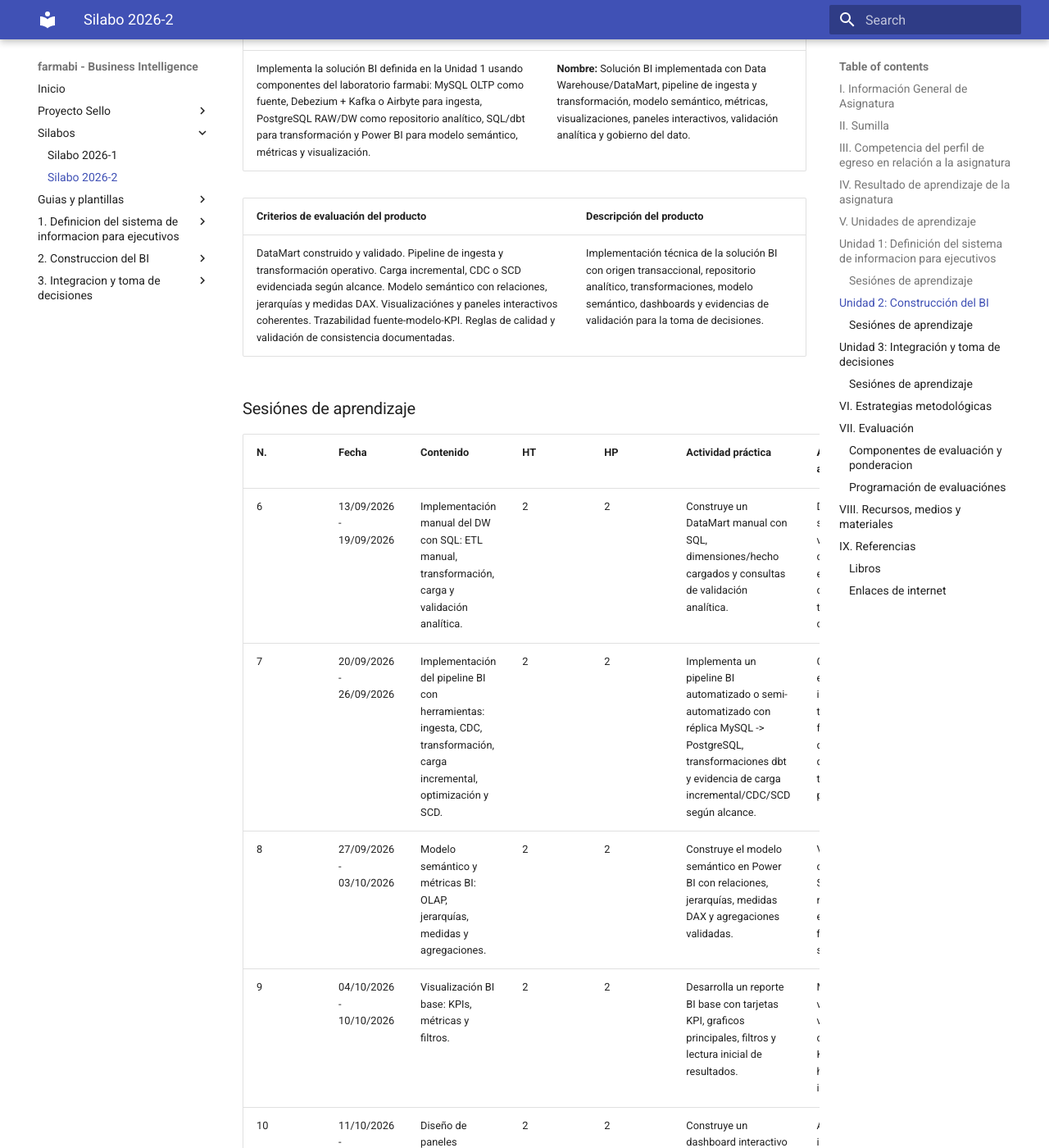
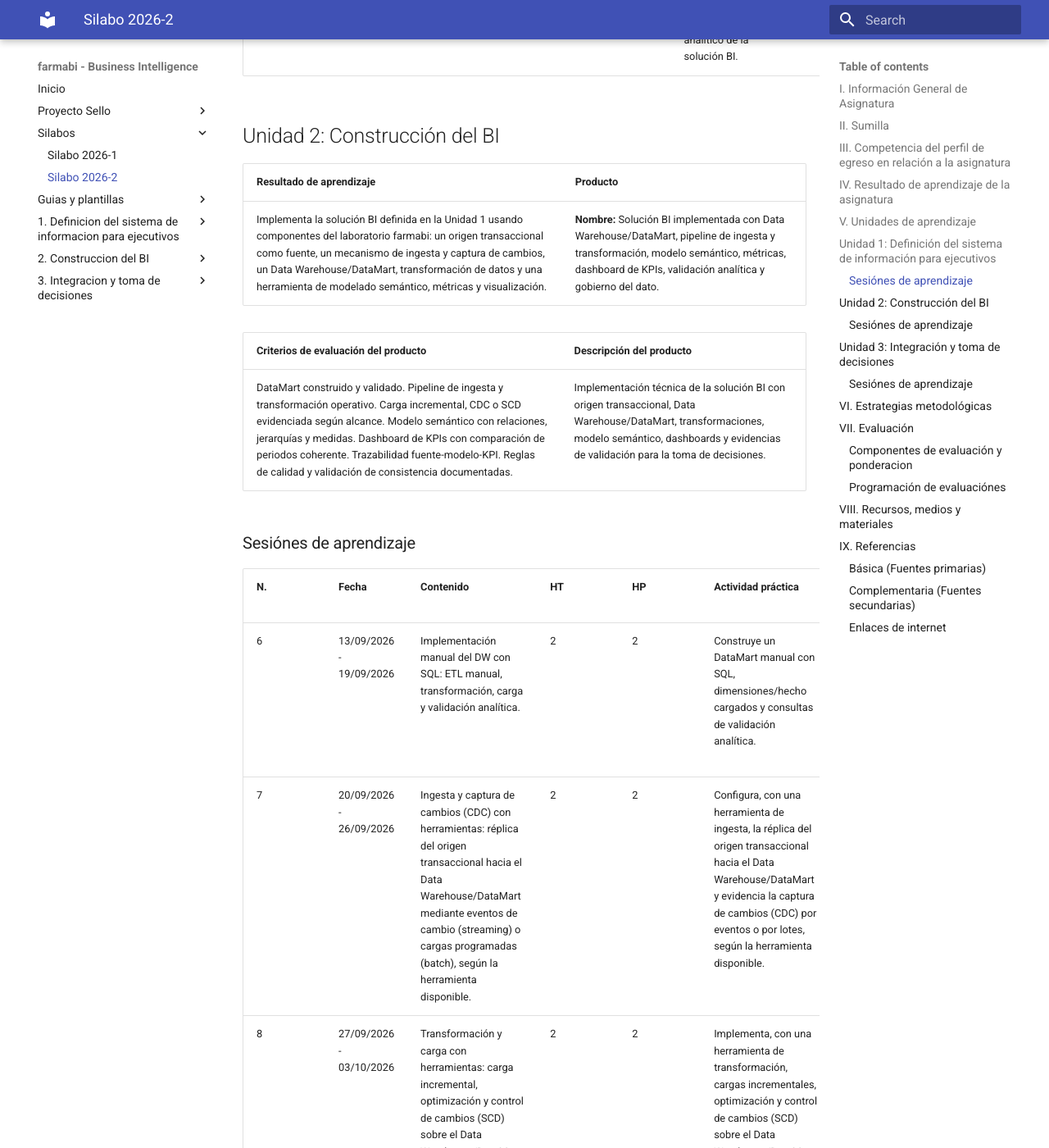
Before and after one commit to 261bi/farmabi, an MkDocs documentation site: the page built from docs/silabo_bi_2026_2.md, in a window 1280 px wide and 1400 px high, scrolled down 4078 px. Shown: the whole window at 82% size. Built offline with MkDocs 1.6.1 and Material for MkDocs 9.7.7, drawn with Linux system fonts in a browser that asks for light colours; some of the changed text lies outside the part shown.

Commit message:
first commit

```diff
--- a/docs/silabo_bi_2026_2.md
+++ b/docs/silabo_bi_2026_2.md
@@ -33,12 +33,12 @@ La asignatura de Inteligencia de Negocios es de carácter teórico-práctico, pe
 
 | Resultado de aprendizaje | Producto Académico |
 |---|---|
-| Analiza un problema de negocio, define requerimientos analíticos y KPIs, modela dimensionalmente una solución BI, implementa un Data Warehouse/DataMart, construye un pipeline de ingesta y transformación, desarrolla un modelo semántico y presenta dashboards interactivos en Power BI, incorporando trazabilidad, validación con negocio, gobierno del dato y sustentación técnica. | **Nombre:** Solución BI end-to-end para toma de decisiones, con origen transaccional, Data Warehouse/DataMart, pipeline de ingesta y transformación, modelo semántico, dashboard interactivo, validación de KPIs, trazabilidad y sustentación técnica. |
-|  | **Descripción:** Solución de Inteligencia de Negocios implementada sobre un flujo reproducible de datos que integra MySQL OLTP, ingesta Debezium/Kafka o Airbyte, PostgreSQL RAW/DW, transformaciones SQL/dbt y consumo analítico en Power BI. La solución evidencia consistencia de datos, trazabilidad fuente-modelo-KPI, validación de resultados, gobierno del dato y una demo end-to-end defendida técnicamente. |
+| Analiza un problema de negocio, define requerimientos analíticos y KPIs, modela dimensionalmente una solución BI, implementa un Data Warehouse/DataMart, construye un pipeline de ingesta y transformación, desarrolla un modelo semántico y presenta dashboards interactivos, incorporando trazabilidad, validación con negocio, gobierno del dato y sustentación técnica. | **Nombre:** Solución BI end-to-end para toma de decisiones, con origen transaccional, Data Warehouse/DataMart, pipeline de ingesta y transformación, modelo semántico, dashboard interactivo, validación de KPIs, trazabilidad y sustentación técnica. |
+|  | **Descripción:** Solución de Inteligencia de Negocios implementada sobre un flujo reproducible de datos que integra un origen transaccional, un mecanismo de ingesta y captura de cambios, un Data Warehouse/DataMart, transformaciones de datos y consumo analítico mediante una herramienta de visualización. La solución evidencia consistencia de datos, trazabilidad fuente-modelo-KPI, validación de resultados, gobierno del dato y una demo end-to-end defendida técnicamente. |
 
 ## V. Unidades de aprendizaje
 
-## Unidad 1: Definición del sistema de informacion para ejecutivos
+## Unidad 1: Definición del sistema de información para ejecutivos
 
 | Resultado de aprendizaje | Producto |
 |---|---|
@@ -52,33 +52,33 @@ La asignatura de Inteligencia de Negocios es de carácter teórico-práctico, pe
 
 | N. | Fecha | Contenido | HT | HP | Actividad práctica | Actividad autónoma |
 |---|---|---|---|---|---|---|
-| 1 | 10/08/2026 - 15/08/2026 | Fundamentos BI: problema de negocio y ciclo BI negocio -> datos -> insight -> decisión. | 2 | 2 | Delimita el caso de negocio BI, actores, decisiones esperadas y preguntas analíticas iniciales. | Documenta el ciclo BI aplicado al caso y refina las decisiones que serán soportadas por datos. |
+| 1 | 10/08/2026 - 15/08/2026 | Fundamentos BI: problema de negocio y ciclo BI, del negocio a los datos, del dato al insight y del insight a la decisión. | 2 | 2 | Delimita el caso de negocio BI, actores, decisiones esperadas y preguntas analíticas iniciales. | Documenta el ciclo BI aplicado al caso y refina las decisiones que serán soportadas por datos. |
 | 2 | 16/08/2026 - 22/08/2026 | Requerimientos analíticos y KPIs. | 2 | 2 | Construye la matriz de requerimientos analíticos con KPIs, fórmulas, dimensiones de análisis y criterios de aceptación. | Completa definiciónes de KPIs, fuentes preliminares y validaciones esperadas con usuarios del negocio. |
 | 3 | 23/08/2026 - 29/08/2026 | Modelado dimensional y metadata: hechos, grano, dimensiones, jerarquías, fuentes y mapeo fuente-modelo. | 2 | 2 | Diseña el modelo dimensional inicial con hecho principal, dimensiones, grano, jerarquías, diccionario de datos y trazabilidad fuente-modelo. | Ajusta el modelo dimensional, valida grano y jerarquías, y completa la metadata de fuentes. |
 | 4 | 30/08/2026 - 05/09/2026 | Diseño de la solución BI: KPIs, mockup del dashboard y consumo analítico. | 2 | 2 | Elabora el blueprint de la solución BI con KPIs priorizados, mockup del dashboard, filtros, usuarios y flujo de consumo. | Mejora el mockup, alinea visualizaciones con decisiones y prepara evidencias del diseño funcional. |
-| 5 | 06/09/2026 - 12/09/2026 | Evaluación U1: definición del sistema BI para ejecutivos. | 2 | 2 | Sustenta el documento de diseño BI validado y defendido como base de construcción. | Incorpora retroalimentación y deja estable la especificación BI para iniciar la construcción. |
+| 5 | 06/09/2026 - 12/09/2026 | Integración del diseño BI: problema de negocio, requerimientos analíticos, KPIs, modelo dimensional, metadata y propuesta de dashboard. | 2 | 2 | **Evaluación de la Unidad I:**<br>1. Resolver la evaluación teórico-práctica de los temas de la Unidad I.<br>2. Presentar y sustentar el Diseño funcional y analítico de la solución BI. | Incorpora retroalimentación y deja estable la especificación BI para iniciar la construcción. |
 
 ## Unidad 2: Construcción del BI
 
 | Resultado de aprendizaje | Producto |
 |---|---|
-| Implementa la solución BI definida en la Unidad 1 usando componentes del laboratorio farmabi: MySQL OLTP como fuente, Debezium + Kafka o Airbyte para ingesta, PostgreSQL RAW/DW como repositorio analítico, SQL/dbt para transformación y Power BI para modelo semántico, métricas y visualización. | **Nombre:** Solución BI implementada con Data Warehouse/DataMart, pipeline de ingesta y transformación, modelo semántico, métricas, visualizaciones, paneles interactivos, validación analítica y gobierno del dato. |
+| Implementa la solución BI definida en la Unidad 1 usando componentes del laboratorio farmabi: un origen transaccional como fuente, un mecanismo de ingesta y captura de cambios, un Data Warehouse/DataMart, transformación de datos y una herramienta de modelado semántico, métricas y visualización. | **Nombre:** Solución BI implementada con Data Warehouse/DataMart, pipeline de ingesta y transformación, modelo semántico, métricas, dashboard de KPIs, validación analítica y gobierno del dato. |
 
 | Criterios de evaluación del producto | Descripción del producto |
 |---|---|
-| DataMart construido y validado. Pipeline de ingesta y transformación operativo. Carga incremental, CDC o SCD evidenciada según alcance. Modelo semántico con relaciones, jerarquías y medidas DAX. Visualizaciónes y paneles interactivos coherentes. Trazabilidad fuente-modelo-KPI. Reglas de calidad y validación de consistencia documentadas. | Implementación técnica de la solución BI con origen transaccional, repositorio analítico, transformaciones, modelo semántico, dashboards y evidencias de validación para la toma de decisiones. |
+| DataMart construido y validado. Pipeline de ingesta y transformación operativo. Carga incremental, CDC o SCD evidenciada según alcance. Modelo semántico con relaciones, jerarquías y medidas. Dashboard de KPIs con comparación de periodos coherente. Trazabilidad fuente-modelo-KPI. Reglas de calidad y validación de consistencia documentadas. | Implementación técnica de la solución BI con origen transaccional, Data Warehouse/DataMart, transformaciones, modelo semántico, dashboards y evidencias de validación para la toma de decisiones. |
 
 ### Sesiónes de aprendizaje
 
 | N. | Fecha | Contenido | HT | HP | Actividad práctica | Actividad autónoma |
 |---|---|---|---|---|---|---|
 | 6 | 13/09/2026 - 19/09/2026 | Implementación manual del DW con SQL: ETL manual, transformación, carga y validación analítica. | 2 | 2 | Construye un DataMart manual con SQL, dimensiones/hecho cargados y consultas de validación analítica. | Documenta scripts, validaciones y correspondencia entre el modelo dimensional y las tablas construidas. |
-| 7 | 20/09/2026 - 26/09/2026 | Implementación del pipeline BI con herramientas: ingesta, CDC, transformación, carga incremental, optimización y SCD. | 2 | 2 | Implementa un pipeline BI automatizado o semi-automatizado con réplica MySQL -> PostgreSQL, transformaciones dbt y evidencia de carga incremental/CDC/SCD según alcance. | Consolida evidencias de ingesta, transforma datos faltantes y documenta decisiones técnicas del pipeline. |
-| 8 | 27/09/2026 - 03/10/2026 | Modelo semántico y métricas BI: OLAP, jerarquías, medidas y agregaciones. | 2 | 2 | Construye el modelo semántico en Power BI con relaciones, jerarquías, medidas DAX y agregaciones validadas. | Valida medidas contra consultas SQL y separa responsabilidades entre DataMart fisico y modelo semántico. |
-| 9 | 04/10/2026 - 10/10/2026 | Visualización BI base: KPIs, métricas y filtros. | 2 | 2 | Desarrolla un reporte BI base con tarjetas KPI, graficos principales, filtros y lectura inicial de resultados. | Mejora visualizaciones, verifica consistencia de KPIs y documenta hallazgos iniciales. |
-| 10 | 11/10/2026 - 17/10/2026 | Diseño de paneles interactivos: drill-down, drill-through, tooltips y segmentacion. | 2 | 2 | Construye un dashboard interactivo con navegacion analítica, segmentadores, tooltips y rutas de exploracion. | Ajusta interacciones, jerarquías visuales y experiencia de exploracion para usuarios ejecutivos. |
+| 7 | 20/09/2026 - 26/09/2026 | Ingesta y captura de cambios (CDC) con herramientas: réplica del origen transaccional hacia el Data Warehouse/DataMart mediante eventos de cambio (streaming) o cargas programadas (batch), según la herramienta disponible. | 2 | 2 | Configura, con una herramienta de ingesta, la réplica del origen transaccional hacia el Data Warehouse/DataMart y evidencia la captura de cambios (CDC) por eventos o por lotes, según la herramienta disponible. | Documenta la configuración de ingesta/CDC y verifica la consistencia de los datos replicados. |
+| 8 | 27/09/2026 - 03/10/2026 | Transformación y carga con herramientas: carga incremental, optimización y control de cambios (SCD) sobre el Data Warehouse/DataMart. | 2 | 2 | Implementa, con una herramienta de transformación, cargas incrementales, optimización y control de cambios (SCD) sobre el Data Warehouse/DataMart. | Consolida evidencias de transformación, carga incremental y SCD, y documenta decisiones técnicas del pipeline. |
+| 9 | 04/10/2026 - 10/10/2026 | Modelo semántico y métricas BI: OLAP, jerarquías, medidas, agregaciones y filtros. | 2 | 2 | Construye el modelo semántico con relaciones, jerarquías, medidas, agregaciones y filtros validados. | Valida medidas contra consultas SQL y separa responsabilidades entre DataMart fisico y modelo semántico. |
+| 10 | 11/10/2026 - 17/10/2026 | Dashboard y KPIs de comparación de periodos: cálculo manual del indicador principal del proyecto vs. año previo y vs. mes anterior mediante medidas que redefinen el contexto de filtro sobre la dimensión fecha construida en el ETL (sin calendario continuo, porque existen periodos sin movimiento), tarjetas de control y tablas KPI con variación e iconos condicionales. | 2 | 2 | Construye comparativos año previo/mes anterior con medidas que recalculan manualmente el contexto de filtro (sin funciones de time intelligence del motor de BI) sobre la dimensión fecha real del ETL, tarjetas de control y tablas KPI con iconos de variación por periodo y por categoría de negocio. | Valida las medidas de comparación contra consultas SQL y organiza las medidas del modelo semántico en carpetas funcionales. |
 | 11 | 18/10/2026 - 24/10/2026 | Interpretacion BI y gobierno del dato: storytelling, trazabilidad y validación. | 2 | 2 | Elabora una historia analítica con hallazgos, trazabilidad fuente-modelo-KPI, reglas de calidad y validación de consistencia. | Consolida matriz de trazabilidad, reglas de calidad, linaje de datos y recomendaciones preliminares. |
-| 12 | 25/10/2026 - 31/10/2026 | Evaluación U2: solución BI construida. | 2 | 2 | Sustenta la solución BI construida, validada y presentada con evidencias técnicas. | Corrige observaciones y prepara la integración end-to-end para la Unidad 3. |
+| 12 | 25/10/2026 - 31/10/2026 | Integración de la solución BI: Data Warehouse/DataMart, ingesta, transformación, modelo semántico, métricas, dashboard de comparación de periodos, trazabilidad y gobierno del dato. | 2 | 2 | **Evaluación de la Unidad II:**<br>1. Resolver la evaluación teórico-práctica de los temas de la Unidad II.<br>2. Presentar y sustentar la Solución BI implementada con Data Warehouse/DataMart, pipeline, modelo semántico y dashboard de KPIs. | Corrige observaciones y prepara la integración end-to-end para la Unidad 3. |
 
 ## Unidad 3: Integración y toma de decisiones
 
@@ -88,16 +88,16 @@ La asignatura de Inteligencia de Negocios es de carácter teórico-práctico, pe
 
 | Criterios de evaluación del producto | Descripción del producto |
 |---|---|
-| Flujo end-to-end operativo desde la fuente transaccional hasta Power BI. Validación final de KPIs y conciliación de datos. Matriz de trazabilidad completa. Narrativa ejecutiva orientada a decisiones. Demo técnica reproducible. Defensa del aporte individual y de las decisiones técnicas. | Producto final del curso que integra pipeline de datos, Data Warehouse/DataMart, modelo semántico, dashboards, validación con negocio, gobierno del dato y sustentación técnica. |
+| Flujo end-to-end operativo desde la fuente transaccional hasta la herramienta de visualización. Validación final de KPIs y conciliación de datos. Matriz de trazabilidad completa. Narrativa ejecutiva orientada a decisiones. Demo técnica reproducible. Defensa del aporte individual y de las decisiones técnicas. | Producto final del curso que integra pipeline de datos, Data Warehouse/DataMart, modelo semántico, dashboards, validación con negocio, gobierno del dato y sustentación técnica. |
 
 ### Sesiónes de aprendizaje
 
 | N. | Fecha | Contenido | HT | HP | Actividad práctica | Actividad autónoma |
 |---|---|---|---|---|---|---|
-| 13 | 01/11/2026 - 07/11/2026 | Integración completa: ETL + DataMart + visualización. | 2 | 2 | Integra el flujo end-to-end desde MySQL OLTP hasta Power BI, con evidencias de ejecución. | Estabiliza el pipeline, corrige fallos de integración y documenta el flujo completo de datos. |
-| 14 | 08/11/2026 - 14/11/2026 | Validación con negocio: KPIs, trazabilidad y consistencia de datos. | 2 | 2 | Realiza la validación final de KPIs, conciliación de datos, matriz de trazabilidad y ajustes de consistencia. | Completa evidencias de validación, actualiza reglas de calidad y refina recomendaciones ejecutivas. |
-| 15 | 15/11/2026 - 21/11/2026 | Sustentación final: demo end-to-end BI. | 2 | 2 | Presenta la demo final de la solución BI, narrativa ejecutiva y defensa técnica del aporte. | Incorpora retroalimentación, consolida repositorio, evidencias finales y materiales de sustentación. |
-| 16 | 22/11/2026 - 28/11/2026 | Examen final. | 2 | 2 | Desarrolla la evaluación individual de competencias BI y toma de decisiones basada en datos. | Reflexiona sobre aprendizajes, limitaciones del producto y mejoras futuras de la solución BI. |
+| 13 | 01/11/2026 - 07/11/2026 | Integración completa: ETL + DataMart + visualización, con paneles interactivos (drill-down, drill-through, tooltips y segmentación). | 2 | 2 | Integra el flujo end-to-end desde el origen transaccional hasta la herramienta de visualización, incorporando navegación analítica, segmentadores, tooltips y rutas de exploración, con evidencias de ejecución. | Estabiliza el pipeline, ajusta interacciones y experiencia de exploración, y documenta el flujo completo de datos. |
+| 14 | 08/11/2026 - 14/11/2026 | Validación con negocio: KPIs, trazabilidad y consistencia de datos. | 2 | 2 | Realiza la validación final de KPIs, conciliación de datos, matriz de trazabilidad y ajustes de consistencia. | Completa evidencias de validación y prepara el guion de demostración, la narrativa ejecutiva y la explicación técnica de la solución BI. |
+| 15 | 15/11/2026 - 21/11/2026 | Integración de la solución BI end-to-end: ingesta, DataMart, transformación, modelo semántico, dashboard, KPIs, trazabilidad y validación con negocio. | 2 | 2 | **Evaluación de la Unidad III:**<br>1. Resolver la evaluación teórico-práctica de los temas de la Unidad III.<br>2. Presentar y sustentar la Solución BI end-to-end integrada, validada con negocio y documentada. | Registra las observaciones del docente y actualiza el repositorio, las evidencias y los materiales finales. |
+| 16 | 22/11/2026 - 28/11/2026 | Integración de inteligencia de negocios: requerimientos analíticos, modelado dimensional, pipelines, modelo semántico, visualización, gobierno y toma de decisiones. | 2 | 2 | **Continuación de la evaluación de la Unidad III:**<br>Realizar, según corresponda, la evaluación final individual o las presentaciones y sustentaciones pendientes mediante demostración, preguntas técnicas y revisión de evidencias. | Actualiza la entrega final y reflexiona sobre aprendizajes, limitaciones y mejoras futuras de la solución BI. |
 
 ## VI. Estrategias metodológicas
 
@@ -124,8 +124,8 @@ La estructura evaluativa comprende componentes formativos y/o de procesos, de pr
 
 | Fecha | Unidad | Producto | Evaluación de proceso y de resultado | Pesos |
 |---|---|---|---|---|
-| 18/09/2026 | Unidad 1: Definición del sistema de informacion para ejecutivos | Diseño funcional y analítico de la solución BI. | Evaluación de sesiones | 5% |
-| 18/09/2026 | Unidad 1: Definición del sistema de informacion para ejecutivos | Diseño funcional y analítico de la solución BI. | Evaluación del producto | 20% |
+| 18/09/2026 | Unidad 1: Definición del sistema de información para ejecutivos | Diseño funcional y analítico de la solución BI. | Evaluación de sesiones | 5% |
+| 18/09/2026 | Unidad 1: Definición del sistema de información para ejecutivos | Diseño funcional y analítico de la solución BI. | Evaluación del producto | 20% |
 | 30/10/2026 | Unidad 2: Construcción del BI | Solución BI implementada con Data Warehouse/DataMart, pipeline, modelo semántico, visualizaciones y gobierno del dato. | Evaluación de sesiones | 5% |
 | 30/10/2026 | Unidad 2: Construcción del BI | Solución BI implementada con Data Warehouse/DataMart, pipeline, modelo semántico, visualizaciones y gobierno del dato. | Evaluación del producto | 20% |
 | 20/11/2026 | Unidad 3: Integración y toma de decisiones | Solución BI end-to-end integrada, validada con negocio, documentada y sustentada mediante demo técnica. | Evaluación de sesiones | 10% |
@@ -151,7 +151,17 @@ La estructura evaluativa comprende componentes formativos y/o de procesos, de pr
 
 ## IX. Referencias
 
-### Libros
+### Básica (Fuentes primarias)
+
+- Reis, J., & Housley, M. (2022). *Fundamentals of Data Engineering: Plan and Build Robust Data Systems*. O'Reilly Media. ISBN 978-1-098-10830-4.
+- Vincent Charles. (2023). *Data Analytics and Business Intelligence: Computational Frameworks, Practices, and Applications*. CRC Press.
+- Hiran Kamal. (2023). *Handbook of Research on AI and Knowledge Engineering for Real-Time Business Intelligence*. Engineering Science Reference.
+- Bernd Heesen. (2024). *Effective Strategy Execution: Business Intelligence Using Microsoft Power BI*. Springer.
+- Jen Stirrup, Thomas Weinandy. (2024). *Artificial Intelligence with Microsoft Power BI: Simpler AI for the Enterprise*. O'Reilly Media.
+- Joyanes, L. (2020). *Inteligencia de negocios y analítica de datos*. Alfaomega.
+- Santa Biblia. (1960). Sociedades Biblicas Unidas. Reina-Valera 1960.
+
+### Complementaria (Fuentes secundarias)
 
 - Sanchez Castro. (2013). *Fundamentos de Inteligencia Empresarial*. Bogotá, CO: Filigrana.
 - Powell, B. (2018). *Mastering Microsoft Power BI*. United Kingdom: Packt.
@@ -159,13 +169,7 @@ La estructura evaluativa comprende componentes formativos y/o de procesos, de pr
 - Powell, B. (2017). *Microsoft Power BI Cookbook*. United Kingdom: Packt.
 - Kimball, R. (2013). *The Data Warehouse Toolkit*. Wiley.
 - Matteo Zaralli. (2024). *Virtual Reality and Artificial Intelligence: Risks and Opportunities for Your Business*. Productivity Press.
-- Vincent Charles. (2023). *Data Analytics and Business Intelligence: Computational Frameworks, Practices, and Applications*. CRC Press.
-- Santa Biblia. (1960). Sociedades Biblicas Unidas. Reina-Valera 1960.
-- Hiran Kamal. (2023). *Handbook of Research on AI and Knowledge Engineering for Real-Time Business Intelligence*. Engineering Science Reference.
-- Bernd Heesen. (2024). *Effective Strategy Execution: Business Intelligence Using Microsoft Power BI*. Springer.
 - Sherman, R. (2015). *Business Intelligence Guidebook*. MK.
-- Joyanes, L. (2020). *Inteligencia de negocios y analítica de datos*. Alfaomega.
-- Jen Stirrup, Thomas Weinandy. (2024). *Artificial Intelligence with Microsoft Power BI: Simpler AI for the Enterprise*. O'Reilly Media.
 - Kellenberger, K. (2016). *Beginning SQL Server Reporting Services*. Springer. DOI: <https://doi.org/10.1007/978-1-4842-1990-4>.
 - Marques, M. *Business Intelligence, Tecnicas, herramientas y aplicaciones*. Editorial RC.
 
```
Also changed, not shown: docs/examen_final_teorico_bi.md (added, +141 -0 lines).
